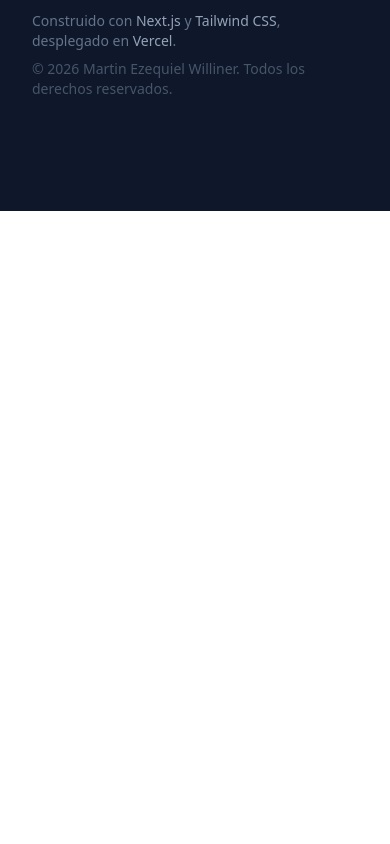
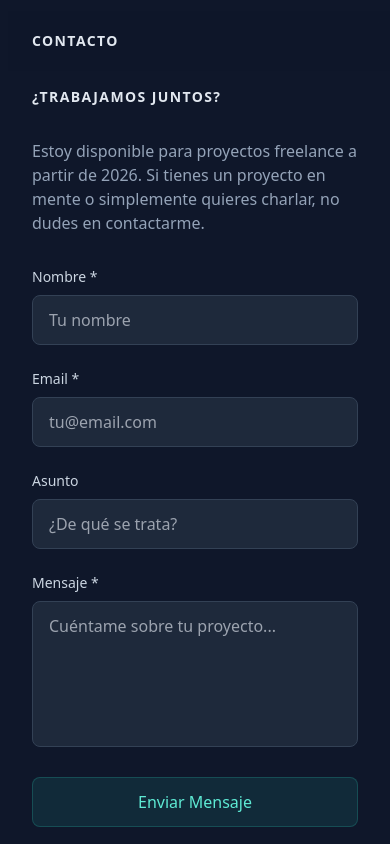
Before and after one commit to martuwilson/me-profile-25, a Next.js app: page / in a window 390 px wide. Shown: the part 6620-7464 px from the top of the page. Before the commit the page ends 6831 px from the top, so only its background shows below. Built offline with nearby package versions, Linux system fonts and the light colour scheme.

Commit message:
Add hot update files for Webpack with updated hashes
- Created new hot-update JSON file for Webpack containing module references.
- Added hot-update JavaScript files with updated full hashes for Webpack runtime modules.

```diff
--- a/src/app/page.tsx
+++ b/src/app/page.tsx
@@ -8,6 +8,14 @@ export default function Home() {
   const [activeSection, setActiveSection] = useState('about');
   const [cursorPosition, setCursorPosition] = useState({ x: 0, y: 0 });
   const [isDarkMode, setIsDarkMode] = useState(true);
+  const [formData, setFormData] = useState({
+    name: '',
+    email: '',
+    subject: '',
+    message: ''
+  });
+  const [formStatus, setFormStatus] = useState('');
+  const [isSubmitting, setIsSubmitting] = useState(false);
 
   useEffect(() => {
     // Load theme preference from localStorage (only on client)
@@ -59,6 +67,41 @@ export default function Home() {
   const scrollToSection = (sectionId: string) => {
     const element = document.getElementById(sectionId);
     element?.scrollIntoView({ behavior: 'smooth' });
+  };
+
+  const handleInputChange = (e: React.ChangeEvent<HTMLInputElement | HTMLTextAreaElement>) => {
+    setFormData({
+      ...formData,
+      [e.target.name]: e.target.value
+    });
+  };
+
+  const handleSubmit = async (e: React.FormEvent) => {
+    e.preventDefault();
+    setIsSubmitting(true);
+    setFormStatus('');
+
+    // Validación básica
+    if (!formData.name || !formData.email || !formData.message) {
+      setFormStatus('Por favor completa todos los campos requeridos.');
+      setIsSubmitting(false);
+      return;
+    }
+
+    // Simular envío (aquí integrarías con tu servicio de email)
+    try {
+      // Crear mailto link como fallback
+      const mailtoLink = `mailto:williner.martin@gmail.com?subject=${encodeURIComponent(formData.subject || 'Contacto desde Portfolio')}&body=${encodeURIComponent(`Nombre: ${formData.name}\nEmail: ${formData.email}\n\nMensaje:\n${formData.message}`)}`;
+
+      window.location.href = mailtoLink;
+
+      setFormStatus('¡Gracias! Tu mensaje ha sido enviado.');
+      setFormData({ name: '', email: '', subject: '', message: '' });
+    } catch (error) {
+      setFormStatus('Hubo un error. Por favor intenta nuevamente.');
+    } finally {
+      setIsSubmitting(false);
+    }
   };
 
   return (
@@ -129,7 +172,8 @@ export default function Home() {
                 { id: 'about', label: 'Sobre Mí' },
                 { id: 'technologies', label: 'Stack Tech' },
                 { id: 'experience', label: 'Experiencia' },
-                { id: 'projects', label: 'Proyectos' }
+                { id: 'projects', label: 'Proyectos' },
+                { id: 'contact', label: 'Contacto' }
               ].map((item) => (
                 <li key={item.id}>
                   <a
@@ -602,6 +646,144 @@ export default function Home() {
           </div>
         </section>
 
+        {/* Contact Section */}
+        <section id="contact" className="mb-16 scroll-mt-16 md:mb-24 lg:mb-36 lg:scroll-mt-24">
+          <div className={`sticky top-0 z-20 -mx-6 mb-4 w-screen px-6 py-5 backdrop-blur md:-mx-12 md:px-12 lg:sr-only lg:relative lg:top-auto lg:mx-auto lg:w-full lg:px-0 lg:py-0 lg:opacity-0 transition-colors ${
+            isDarkMode ? 'bg-slate-900/75' : 'bg-slate-50/75'
+          }`}>
+            <h2 className={`text-sm font-bold uppercase tracking-widest lg:sr-only transition-colors ${
+              isDarkMode ? 'text-slate-200' : 'text-slate-900'
+            }`}>
+              Contacto
+            </h2>
+          </div>
+
+          <div>
+            <h2 className={`text-sm font-bold uppercase tracking-widest mb-8 transition-colors ${
+              isDarkMode ? 'text-slate-200' : 'text-slate-900'
+            }`}>
+              ¿Trabajamos juntos?
+            </h2>
+
+            <p className={`mb-8 transition-colors ${
+              isDarkMode ? 'text-slate-400' : 'text-slate-600'
+            }`}>
+              Estoy disponible para proyectos freelance a partir de 2026. Si tienes un proyecto en mente o simplemente quieres charlar, no dudes en contactarme.
+            </p>
+
+            <form onSubmit={handleSubmit} className="space-y-6">
+              <div>
+                <label htmlFor="name" className={`block text-sm font-medium mb-2 transition-colors ${
+                  isDarkMode ? 'text-slate-300' : 'text-slate-700'
+                }`}>
+                  Nombre *
+                </label>
+                <input
+                  type="text"
+                  id="name"
+                  name="name"
+                  value={formData.name}
+                  onChange={handleInputChange}
+                  required
+                  className={`w-full px-4 py-3 rounded-lg border transition-all focus:outline-none focus:ring-2 ${
+                    isDarkMode
+                      ? 'bg-slate-800 border-slate-700 text-slate-200 focus:ring-teal-500 focus:border-teal-500'
+                      : 'bg-white border-slate-300 text-slate-900 focus:ring-teal-600 focus:border-teal-600'
+                  }`}
+                  placeholder="Tu nombre"
+                />
+              </div>
+
+              <div>
+                <label htmlFor="email" className={`block text-sm font-medium mb-2 transition-colors ${
+                  isDarkMode ? 'text-slate-300' : 'text-slate-700'
+                }`}>
+                  Email *
+                </label>
+                <input
+                  type="email"
+                  id="email"
+                  name="email"
+                  value={formData.email}
+                  onChange={handleInputChange}
+                  required
+                  className={`w-full px-4 py-3 rounded-lg border transition-all focus:outline-none focus:ring-2 ${
+                    isDarkMode
+                      ? 'bg-slate-800 border-slate-700 text-slate-200 focus:ring-teal-500 focus:border-teal-500'
+                      : 'bg-white border-slate-300 text-slate-900 focus:ring-teal-600 focus:border-teal-600'
+                  }`}
+                  placeholder="tu@email.com"
+                />
+              </div>
+
+              <div>
+                <label htmlFor="subject" className={`block text-sm font-medium mb-2 transition-colors ${
+                  isDarkMode ? 'text-slate-300' : 'text-slate-700'
+                }`}>
+                  Asunto
+                </label>
+                <input
+                  type="text"
+                  id="subject"
+                  name="subject"
+                  value={formData.subject}
+                  onChange={handleInputChange}
+                  className={`w-full px-4 py-3 rounded-lg border transition-all focus:outline-none focus:ring-2 ${
+                    isDarkMode
+                      ? 'bg-slate-800 border-slate-700 text-slate-200 focus:ring-teal-500 focus:border-teal-500'
+                      : 'bg-white border-slate-300 text-slate-900 focus:ring-teal-600 focus:border-teal-600'
+                  }`}
+                  placeholder="¿De qué se trata?"
+                />
+              </div>
+
+              <div>
+                <label htmlFor="message" className={`block text-sm font-medium mb-2 transition-colors ${
+                  isDarkMode ? 'text-slate-300' : 'text-slate-700'
+                }`}>
+                  Mensaje *
+                </label>
+                <textarea
+                  id="message"
+                  name="message"
+                  value={formData.message}
+                  onChange={handleInputChange}
+                  required
+                  rows={5}
+                  className={`w-full px-4 py-3 rounded-lg border transition-all focus:outline-none focus:ring-2 resize-none ${
+                    isDarkMode
+                      ? 'bg-slate-800 border-slate-700 text-slate-200 focus:ring-teal-500 focus:border-teal-500'
+                      : 'bg-white border-slate-300 text-slate-900 focus:ring-teal-600 focus:border-teal-600'
+                  }`}
+                  placeholder="Cuéntame sobre tu proyecto..."
+                />
+              </div>
+
+              {formStatus && (
+                <div className={`p-4 rounded-lg ${
+                  formStatus.includes('error') || formStatus.includes('completa')
+                    ? isDarkMode ? 'bg-red-500/10 text-red-400 border border-red-500/20' : 'bg-red-50 text-red-700 border border-red-200'
+                    : isDarkMode ? 'bg-teal-500/10 text-teal-400 border border-teal-500/20' : 'bg-teal-50 text-teal-700 border border-teal-200'
+                }`}>
+                  {formStatus}
+                </div>
+              )}
+
+              <button
+                type="submit"
+                disabled={isSubmitting}
+                className={`w-full px-6 py-3 rounded-lg font-medium transition-all hover:scale-105 disabled:opacity-50 disabled:cursor-not-allowed disabled:hover:scale-100 ${
+                  isDarkMode
+                    ? 'bg-teal-400/10 text-teal-300 hover:bg-teal-400/20 border border-teal-400/20'
+                    : 'bg-teal-600 text-white hover:bg-teal-700 border border-teal-600'
+                }`}
+              >
+                {isSubmitting ? 'Enviando...' : 'Enviar Mensaje'}
+              </button>
+            </form>
+          </div>
+        </section>
+
         <footer className={`max-w-md pb-16 text-sm sm:pb-0 transition-colors ${
           isDarkMode ? 'text-slate-500' : 'text-slate-600'
         }`}>
```
